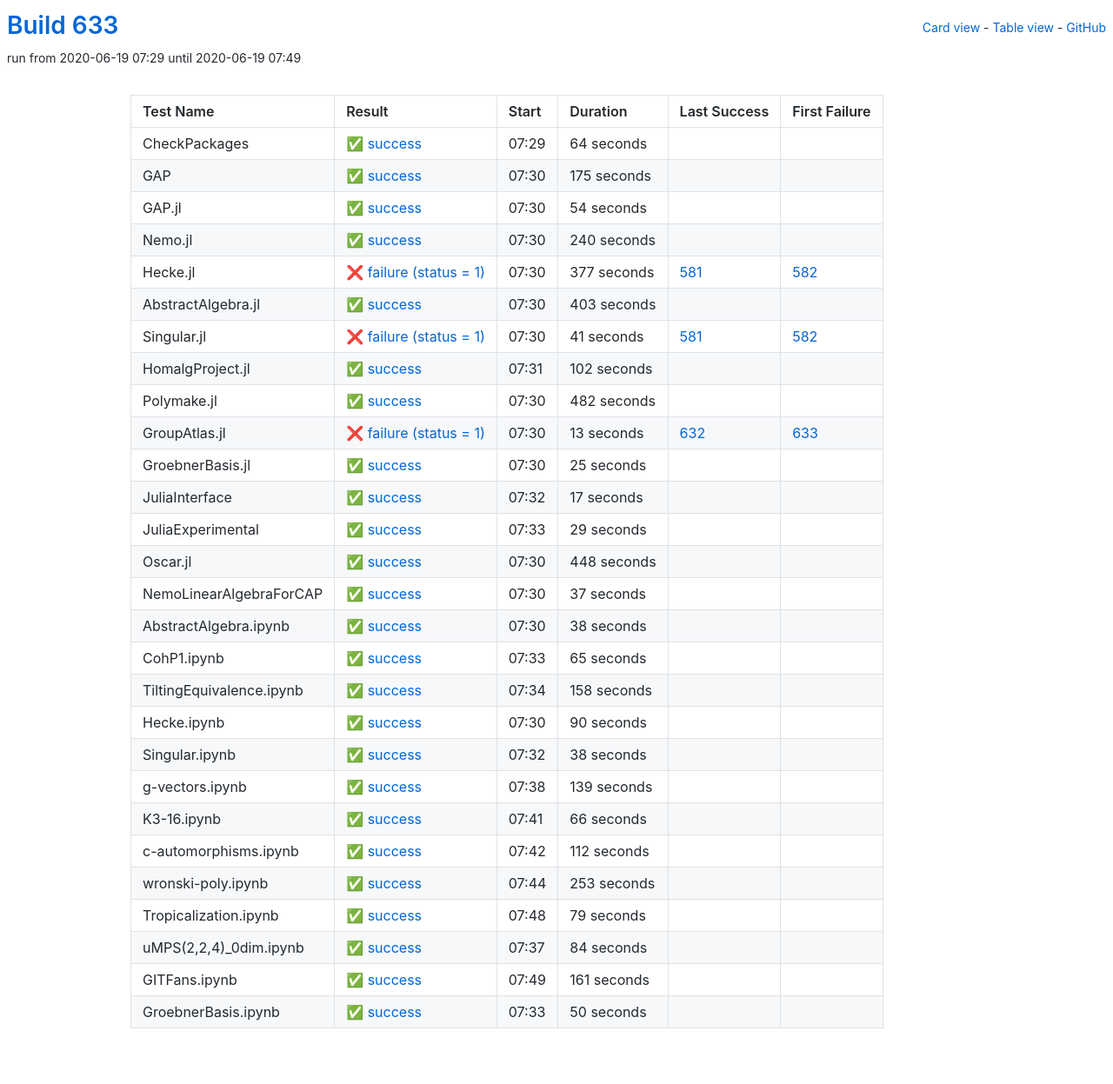
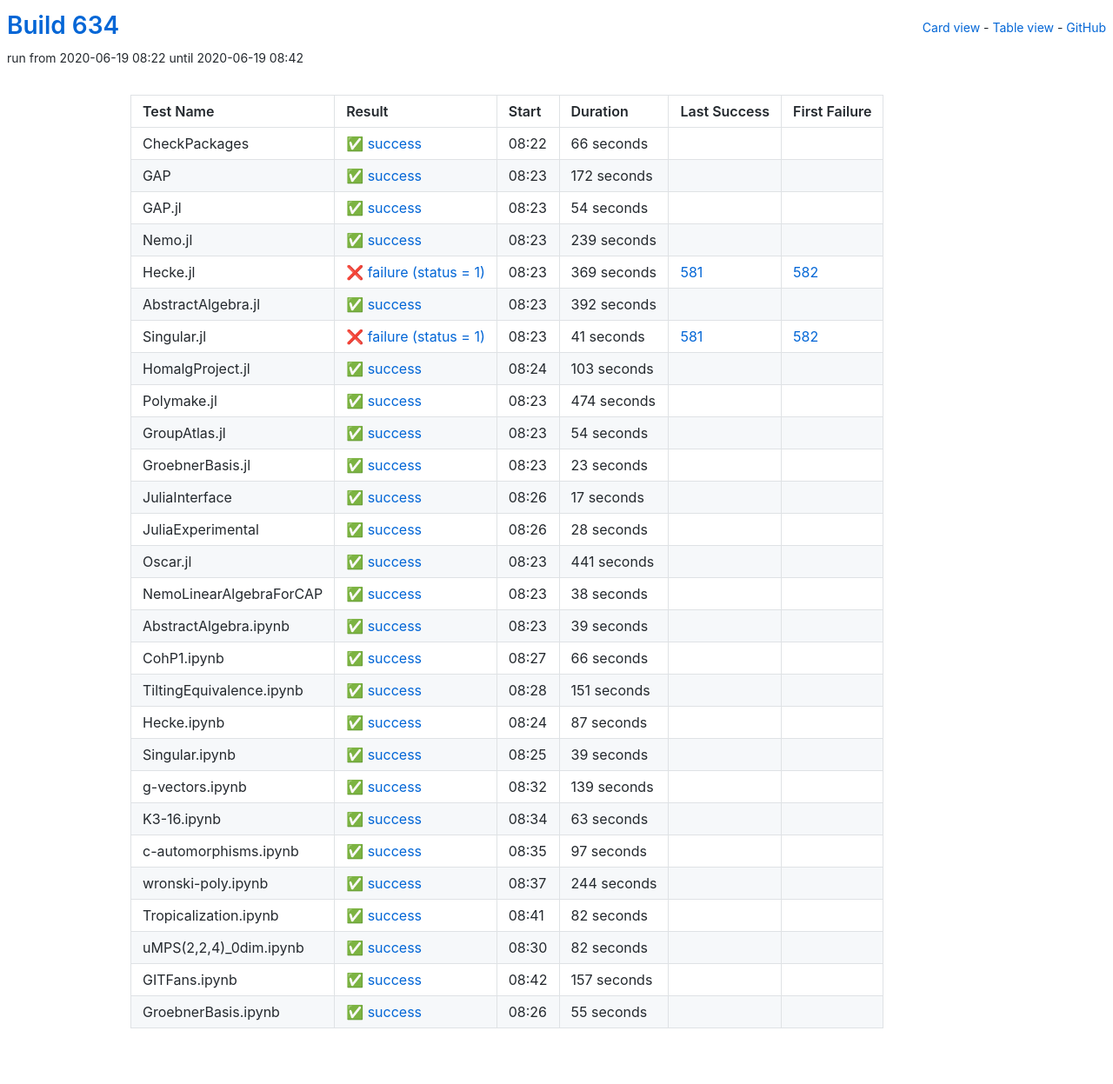
Before and after one commit to oscar-system/oscar-ci-status-1.4, a Jekyll site: the page built from table.html, in a window 1280 px wide. Shown: the whole page at 87% size. Built offline with Jekyll 4.4.1, drawn with Linux system fonts in a browser that asks for light colours.

Commit message:
Build #634

```diff
--- a/_data/ci.yml
+++ b/_data/ci.yml
@@ -1,6 +1,6 @@
 ---
-build: 633
-build_url: https://oscarci.mathematik.uni-kl.de/job/oscar-julia-1.4/633/
+build: 634
+build_url: https://oscarci.mathematik.uni-kl.de/job/oscar-julia-1.4/634/
 job: oscar-julia-1.4
 organization: oscar-system
 repo: oscar-ci-status-1.4
@@ -8,32 +8,32 @@ repourl: https://github.com/oscar-system/oscar-ci-status-1.4
 tests:
 - name: CheckPackages
   id: checkpackages
-  log: https://oscarci.mathematik.uni-kl.de/job/oscar-julia-1.4/633/artifact/logs/build-633/CheckPackages.log
-  start: 2020-06-19 07:29
+  log: https://oscarci.mathematik.uni-kl.de/job/oscar-julia-1.4/634/artifact/logs/build-634/CheckPackages.log
+  start: 2020-06-19 08:22
   success: true
   exitcode: 0
   status: success
-  duration: 64
+  duration: 66
   last_success: false
   last_success_url:
   first_failure: false
   first_failure_url:
 - name: GAP
   id: gap
-  log: https://oscarci.mathematik.uni-kl.de/job/oscar-julia-1.4/633/artifact/logs/build-633/GAP.log
-  start: 2020-06-19 07:30
+  log: https://oscarci.mathematik.uni-kl.de/job/oscar-julia-1.4/634/artifact/logs/build-634/GAP.log
+  start: 2020-06-19 08:23
   success: true
   exitcode: 0
   status: success
-  duration: 175
+  duration: 172
   last_success: false
   last_success_url:
   first_failure: false
   first_failure_url:
 - name: GAP.jl
   id: gap-jl
-  log: https://oscarci.mathematik.uni-kl.de/job/oscar-julia-1.4/633/artifact/logs/build-633/GAP.jl.log
-  start: 2020-06-19 07:30
+  log: https://oscarci.mathematik.uni-kl.de/job/oscar-julia-1.4/634/artifact/logs/build-634/GAP.jl.log
+  start: 2020-06-19 08:23
   success: true
   exitcode: 0
   status: success
@@ -44,44 +44,44 @@ tests:
   first_failure_url:
 - name: Nemo.jl
   id: nemo-jl
-  log: https://oscarci.mathematik.uni-kl.de/job/oscar-julia-1.4/633/artifact/logs/build-633/Nemo.jl.log
-  start: 2020-06-19 07:30
+  log: https://oscarci.mathematik.uni-kl.de/job/oscar-julia-1.4/634/artifact/logs/build-634/Nemo.jl.log
+  start: 2020-06-19 08:23
   success: true
   exitcode: 0
   status: success
-  duration: 240
+  duration: 239
   last_success: false
   last_success_url:
   first_failure: false
   first_failure_url:
 - name: Hecke.jl
   id: hecke-jl
-  log: https://oscarci.mathematik.uni-kl.de/job/oscar-julia-1.4/633/artifact/logs/build-633/Hecke.jl.log
-  start: 2020-06-19 07:30
+  log: https://oscarci.mathematik.uni-kl.de/job/oscar-julia-1.4/634/artifact/logs/build-634/Hecke.jl.log
+  start: 2020-06-19 08:23
   success: false
   exitcode: 1
   status: failure
-  duration: 377
+  duration: 369
   last_success: 581
   last_success_url: https://oscarci.mathematik.uni-kl.de/job/oscar-julia-1.4/581/
   first_failure: 582
   first_failure_url: https://oscarci.mathematik.uni-kl.de/job/oscar-julia-1.4/582/
 - name: AbstractAlgebra.jl
   id: abstractalgebra-jl
-  log: https://oscarci.mathematik.uni-kl.de/job/oscar-julia-1.4/633/artifact/logs/build-633/AbstractAlgebra.jl.log
-  start: 2020-06-19 07:30
+  log: https://oscarci.mathematik.uni-kl.de/job/oscar-julia-1.4/634/artifact/logs/build-634/AbstractAlgebra.jl.log
+  start: 2020-06-19 08:23
   success: true
   exitcode: 0
   status: success
-  duration: 403
+  duration: 392
   last_success: false
   last_success_url:
   first_failure: false
   first_failure_url:
 - name: Singular.jl
   id: singular-jl
-  log: https://oscarci.mathematik.uni-kl.de/job/oscar-julia-1.4/633/artifact/logs/build-633/Singular.jl.log
-  start: 2020-06-19 07:30
+  log: https://oscarci.mathematik.uni-kl.de/job/oscar-julia-1.4/634/artifact/logs/build-634/Singular.jl.log
+  start: 2020-06-19 08:23
   success: false
   exitcode: 1
   status: failure
@@ -92,56 +92,56 @@ tests:
   first_failure_url: https://oscarci.mathematik.uni-kl.de/job/oscar-julia-1.4/582/
 - name: HomalgProject.jl
   id: homalgproject-jl
-  log: https://oscarci.mathematik.uni-kl.de/job/oscar-julia-1.4/633/artifact/logs/build-633/HomalgProject.jl.log
-  start: 2020-06-19 07:31
+  log: https://oscarci.mathematik.uni-kl.de/job/oscar-julia-1.4/634/artifact/logs/build-634/HomalgProject.jl.log
+  start: 2020-06-19 08:24
   success: true
   exitcode: 0
   status: success
-  duration: 102
+  duration: 103
   last_success: false
   last_success_url:
   first_failure: false
   first_failure_url:
 - name: Polymake.jl
   id: polymake-jl
-  log: https://oscarci.mathematik.uni-kl.de/job/oscar-julia-1.4/633/artifact/logs/build-633/Polymake.jl.log
-  start: 2020-06-19 07:30
+  log: https://oscarci.mathematik.uni-kl.de/job/oscar-julia-1.4/634/artifact/logs/build-634/Polymake.jl.log
+  start: 2020-06-19 08:23
   success: true
   exitcode: 0
   status: success
-  duration: 482
+  duration: 474
   last_success: false
   last_success_url:
   first_failure: false
   first_failure_url:
 - name: GroupAtlas.jl
   id: groupatlas-jl
-  log: https://oscarci.mathematik.uni-kl.de/job/oscar-julia-1.4/633/artifact/logs/build-633/GroupAtlas.jl.log
-  start: 2020-06-19 07:30
-  success: false
-  exitcode: 1
-  status: failure
-  duration: 13
-  last_success: 632
-  last_success_url: https://oscarci.mathematik.uni-kl.de/job/oscar-julia-1.4/632/
-  first_failure: 633
-  first_failure_url: https://oscarci.mathematik.uni-kl.de/job/oscar-julia-1.4/633/
-- name: GroebnerBasis.jl
-  id: groebnerbasis-jl
-  log: https://oscarci.mathematik.uni-kl.de/job/oscar-julia-1.4/633/artifact/logs/build-633/GroebnerBasis.jl.log
-  start: 2020-06-19 07:30
+  log: https://oscarci.mathematik.uni-kl.de/job/oscar-julia-1.4/634/artifact/logs/build-634/GroupAtlas.jl.log
+  start: 2020-06-19 08:23
   success: true
   exitcode: 0
   status: success
-  duration: 25
+  duration: 54
+  last_success: false
+  last_success_url:
+  first_failure: false
+  first_failure_url:
+- name: GroebnerBasis.jl
+  id: groebnerbasis-jl
+  log: https://oscarci.mathematik.uni-kl.de/job/oscar-julia-1.4/634/artifact/logs/build-634/GroebnerBasis.jl.log
+  start: 2020-06-19 08:23
+  success: true
+  exitcode: 0
+  status: success
+  duration: 23
   last_success: false
   last_success_url:
   first_failure: false
   first_failure_url:
 - name: JuliaInterface
   id: juliainterface
-  log: https://oscarci.mathematik.uni-kl.de/job/oscar-julia-1.4/633/artifact/logs/build-633/JuliaInterface.log
-  start: 2020-06-19 07:32
+  log: https://oscarci.mathematik.uni-kl.de/job/oscar-julia-1.4/634/artifact/logs/build-634/JuliaInterface.log
+  start: 2020-06-19 08:26
   success: true
   exitcode: 0
   status: success
@@ -152,44 +152,32 @@ tests:
   first_failure_url:
 - name: JuliaExperimental
   id: juliaexperimental
-  log: https://oscarci.mathematik.uni-kl.de/job/oscar-julia-1.4/633/artifact/logs/build-633/JuliaExperimental.log
-  start: 2020-06-19 07:33
+  log: https://oscarci.mathematik.uni-kl.de/job/oscar-julia-1.4/634/artifact/logs/build-634/JuliaExperimental.log
+  start: 2020-06-19 08:26
   success: true
   exitcode: 0
   status: success
-  duration: 29
+  duration: 28
   last_success: false
   last_success_url:
   first_failure: false
   first_failure_url:
 - name: Oscar.jl
   id: oscar-jl
-  log: https://oscarci.mathematik.uni-kl.de/job/oscar-julia-1.4/633/artifact/logs/build-633/Oscar.jl.log
-  start: 2020-06-19 07:30
+  log: https://oscarci.mathematik.uni-kl.de/job/oscar-julia-1.4/634/artifact/logs/build-634/Oscar.jl.log
+  start: 2020-06-19 08:23
   success: true
   exitcode: 0
   status: success
-  duration: 448
+  duration: 441
   last_success: false
   last_success_url:
   first_failure: false
   first_failure_url:
 - name: NemoLinearAlgebraForCAP
   id: nemolinearalgebraforcap
-  log: https://oscarci.mathematik.uni-kl.de/job/oscar-julia-1.4/633/artifact/logs/build-633/NemoLinearAlgebraForCAP.log
-  start: 2020-06-19 07:30
-  success: true
-  exitcode: 0
-  status: success
-  duration: 37
-  last_success: false
-  last_success_url:
-  first_failure: false
-  first_failure_url:
-- name: AbstractAlgebra.ipynb
-  id: abstractalgebra-ipynb
-  log: https://oscarci.mathematik.uni-kl.de/job/oscar-julia-1.4/633/artifact/logs/build-633/AbstractAlgebra.ipynb.log
-  start: 2020-06-19 07:30
+  log: https://oscarci.mathematik.uni-kl.de/job/oscar-julia-1.4/634/artifact/logs/build-634/NemoLinearAlgebraForCAP.log
+  start: 2020-06-19 08:23
   success: true
   exitcode: 0
   status: success
@@ -198,58 +186,70 @@ tests:
   last_success_url:
   first_failure: false
   first_failure_url:
-- name: CohP1.ipynb
-  id: cohp1-ipynb
-  log: https://oscarci.mathematik.uni-kl.de/job/oscar-julia-1.4/633/artifact/logs/build-633/CohP1.ipynb.log
-  start: 2020-06-19 07:33
+- name: AbstractAlgebra.ipynb
+  id: abstractalgebra-ipynb
+  log: https://oscarci.mathematik.uni-kl.de/job/oscar-julia-1.4/634/artifact/logs/build-634/AbstractAlgebra.ipynb.log
+  start: 2020-06-19 08:23
   success: true
   exitcode: 0
   status: success
-  duration: 65
+  duration: 39
+  last_success: false
+  last_success_url:
+  first_failure: false
+  first_failure_url:
+- name: CohP1.ipynb
+  id: cohp1-ipynb
+  log: https://oscarci.mathematik.uni-kl.de/job/oscar-julia-1.4/634/artifact/logs/build-634/CohP1.ipynb.log
+  start: 2020-06-19 08:27
+  success: true
+  exitcode: 0
+  status: success
+  duration: 66
   last_success: false
   last_success_url:
   first_failure: false
   first_failure_url:
 - name: TiltingEquivalence.ipynb
   id: tiltingequivalence-ipynb
-  log: https://oscarci.mathematik.uni-kl.de/job/oscar-julia-1.4/633/artifact/logs/build-633/TiltingEquivalence.ipynb.log
-  start: 2020-06-19 07:34
+  log: https://oscarci.mathematik.uni-kl.de/job/oscar-julia-1.4/634/artifact/logs/build-634/TiltingEquivalence.ipynb.log
+  start: 2020-06-19 08:28
   success: true
   exitcode: 0
   status: success
-  duration: 158
+  duration: 151
   last_success: false
   last_success_url:
   first_failure: false
   first_failure_url:
 - name: Hecke.ipynb
   id: hecke-ipynb
-  log: https://oscarci.mathematik.uni-kl.de/job/oscar-julia-1.4/633/artifact/logs/build-633/Hecke.ipynb.log
-  start: 2020-06-19 07:30
+  log: https://oscarci.mathematik.uni-kl.de/job/oscar-julia-1.4/634/artifact/logs/build-634/Hecke.ipynb.log
+  start: 2020-06-19 08:24
   success: true
   exitcode: 0
   status: success
-  duration: 90
+  duration: 87
   last_success: false
   last_success_url:
   first_failure: false
   first_failure_url:
 - name: Singular.ipynb
   id: singular-ipynb
-  log: https://oscarci.mathematik.uni-kl.de/job/oscar-julia-1.4/633/artifact/logs/build-633/Singular.ipynb.log
-  start: 2020-06-19 07:32
+  log: https://oscarci.mathematik.uni-kl.de/job/oscar-julia-1.4/634/artifact/logs/build-634/Singular.ipynb.log
+  start: 2020-06-19 08:25
   success: true
   exitcode: 0
   status: success
-  duration: 38
+  duration: 39
   last_success: false
   last_success_url:
   first_failure: false
   first_failure_url:
 - name: g-vectors.ipynb
   id: g-vectors-ipynb
-  log: https://oscarci.mathematik.uni-kl.de/job/oscar-julia-1.4/633/artifact/logs/build-633/g-vectors.ipynb.log
-  start: 2020-06-19 07:38
+  log: https://oscarci.mathematik.uni-kl.de/job/oscar-julia-1.4/634/artifact/logs/build-634/g-vectors.ipynb.log
+  start: 2020-06-19 08:32
   success: true
   exitcode: 0
   status: success
@@ -260,84 +260,84 @@ tests:
   first_failure_url:
 - name: K3-16.ipynb
   id: k3-16-ipynb
-  log: https://oscarci.mathematik.uni-kl.de/job/oscar-julia-1.4/633/artifact/logs/build-633/K3-16.ipynb.log
-  start: 2020-06-19 07:41
+  log: https://oscarci.mathematik.uni-kl.de/job/oscar-julia-1.4/634/artifact/logs/build-634/K3-16.ipynb.log
+  start: 2020-06-19 08:34
   success: true
   exitcode: 0
   status: success
-  duration: 66
+  duration: 63
   last_success: false
   last_success_url:
   first_failure: false
   first_failure_url:
 - name: c-automorphisms.ipynb
   id: c-automorphisms-ipynb
-  log: https://oscarci.mathematik.uni-kl.de/job/oscar-julia-1.4/633/artifact/logs/build-633/c-automorphisms.ipynb.log
-  start: 2020-06-19 07:42
+  log: https://oscarci.mathematik.uni-kl.de/job/oscar-julia-1.4/634/artifact/logs/build-634/c-automorphisms.ipynb.log
+  start: 2020-06-19 08:35
   success: true
   exitcode: 0
   status: success
-  duration: 112
+  duration: 97
   last_success: false
   last_success_url:
   first_failure: false
   first_failure_url:
 - name: wronski-poly.ipynb
   id: wronski-poly-ipynb
-  log: https://oscarci.mathematik.uni-kl.de/job/oscar-julia-1.4/633/artifact/logs/build-633/wronski-poly.ipynb.log
-  start: 2020-06-19 07:44
+  log: https://oscarci.mathematik.uni-kl.de/job/oscar-julia-1.4/634/artifact/logs/build-634/wronski-poly.ipynb.log
+  start: 2020-06-19 08:37
   success: true
   exitcode: 0
   status: success
-  duration: 253
+  duration: 244
   last_success: false
   last_success_url:
   first_failure: false
   first_failure_url:
 - name: Tropicalization.ipynb
   id: tropicalization-ipynb
-  log: https://oscarci.mathematik.uni-kl.de/job/oscar-julia-1.4/633/artifact/logs/build-633/Tropicalization.ipynb.log
-  start: 2020-06-19 07:48
+  log: https://oscarci.mathematik.uni-kl.de/job/oscar-julia-1.4/634/artifact/logs/build-634/Tropicalization.ipynb.log
+  start: 2020-06-19 08:41
   success: true
   exitcode: 0
   status: success
-  duration: 79
+  duration: 82
   last_success: false
   last_success_url:
   first_failure: false
   first_failure_url:
 - name: uMPS(2,2,4)_0dim.ipynb
   id: umps-2-2-4-0dim-ipynb
-  log: https://oscarci.mathematik.uni-kl.de/job/oscar-julia-1.4/633/artifact/logs/build-633/uMPS-2-2-4-_0dim.ipynb.log
-  start: 2020-06-19 07:37
+  log: https://oscarci.mathematik.uni-kl.de/job/oscar-julia-1.4/634/artifact/logs/build-634/uMPS-2-2-4-_0dim.ipynb.log
+  start: 2020-06-19 08:30
   success: true
   exitcode: 0
   status: success
-  duration: 84
+  duration: 82
   last_success: false
   last_success_url:
   first_failure: false
   first_failure_url:
 - name: GITFans.ipynb
   id: gitfans-ipynb
-  log: https://oscarci.mathematik.uni-kl.de/job/oscar-julia-1.4/633/artifact/logs/build-633/GITFans.ipynb.log
-  start: 2020-06-19 07:49
+  log: https://oscarci.mathematik.uni-kl.de/job/oscar-julia-1.4/634/artifact/logs/build-634/GITFans.ipynb.log
+  start: 2020-06-19 08:42
   success: true
   exitcode: 0
   status: success
-  duration: 161
+  duration: 157
   last_success: false
   last_success_url:
   first_failure: false
   first_failure_url:
 - name: GroebnerBasis.ipynb
   id: groebnerbasis-ipynb
-  log: https://oscarci.mathematik.uni-kl.de/job/oscar-julia-1.4/633/artifact/logs/build-633/GroebnerBasis.ipynb.log
-  start: 2020-06-19 07:33
+  log: https://oscarci.mathematik.uni-kl.de/job/oscar-julia-1.4/634/artifact/logs/build-634/GroebnerBasis.ipynb.log
+  start: 2020-06-19 08:26
   success: true
   exitcode: 0
   status: success
-  duration: 50
+  duration: 55
   last_success: false
   last_success_url:
   first_failure: false
```
Also changed, not shown: README.md.
